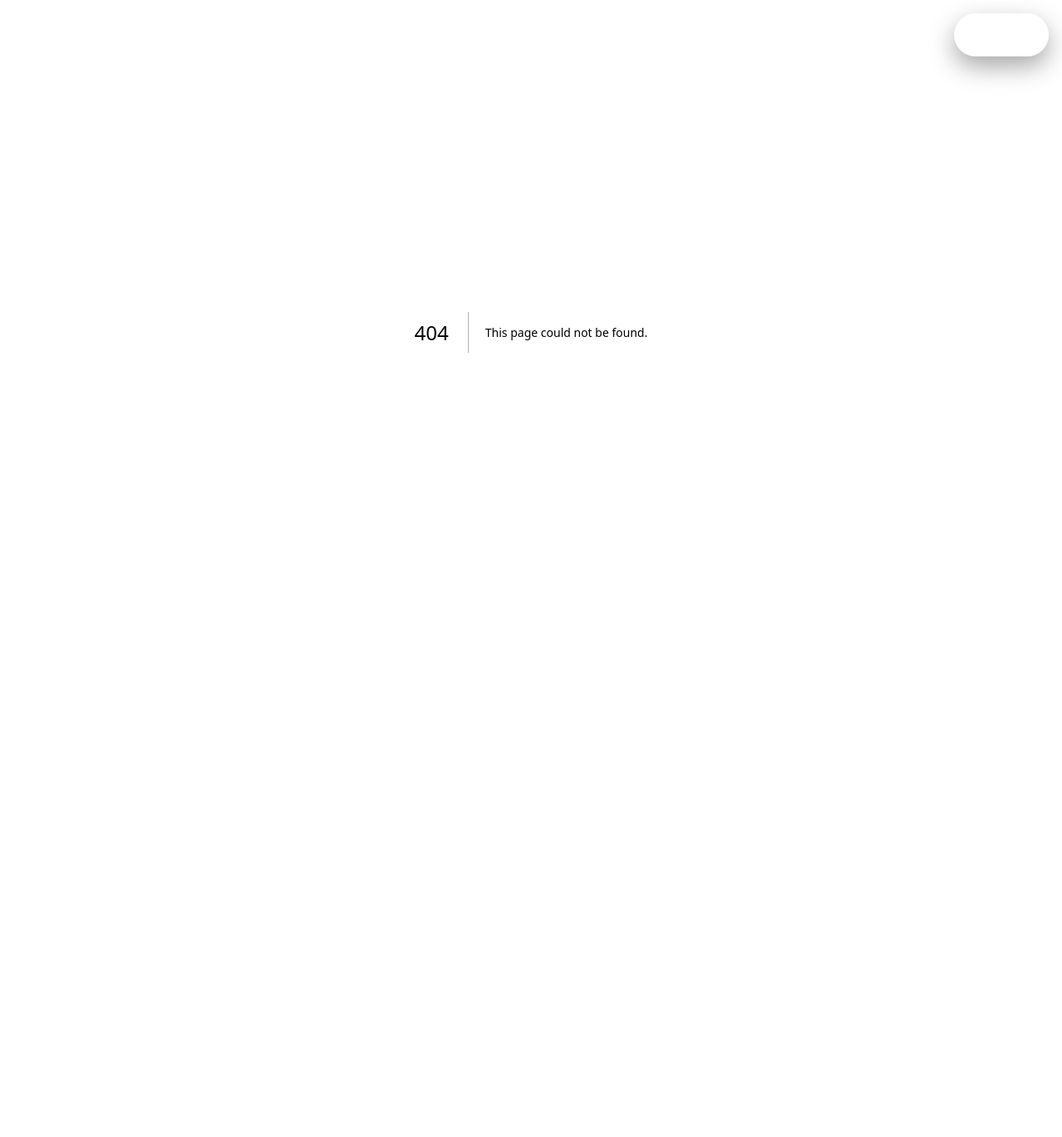
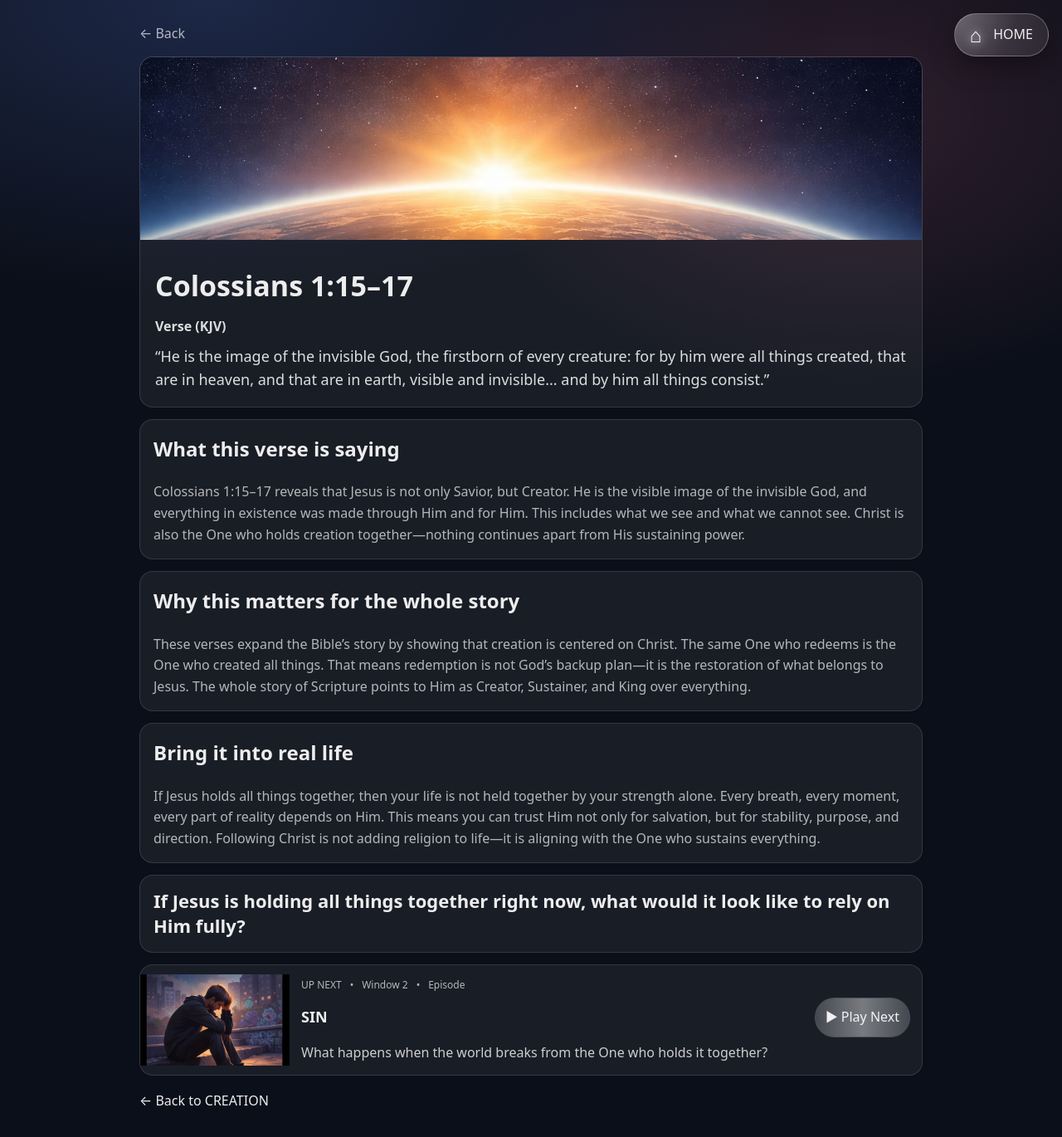
Before and after one commit to Message4U/six-windows, a Next.js app: page /bible/colossians-1-15-17 in a window 1280 px wide. Before the commit this address had no page. Shown: the top 1370 px of the page at 83% size. Before the commit the page ends 800 px from the top, so only its background shows below. Built offline with nearby package versions, Linux system fonts and the light colour scheme.

Commit message:
Add Colossians 1:15–17 page

```diff
--- /dev/null
+++ b/app/bible/colossians-1-15-17/page.tsx
@@ -0,0 +1,111 @@
+export default function ExploreColossians11517() {
+
+  return (
+    <main className="container">
+      <a className="back" href="/journey/creation">← Back</a>
+
+
+      <div className="card" style={{ overflow: "hidden", padding: 0, marginTop: 14 }}>
+        <img
+          src="/images/genesis-1-1.jpg"
+
+          alt="Creation"
+          style={{ width: "100%", height: 220, objectFit: "cover", display: "block" }}
+        />
+        <div style={{ padding: 18 }}>
+
+          <h1 className="h1" style={{ marginTop: 10 }}>Colossians 1:15–17</h1>
+
+
+
+          <div style={{ marginTop: 10, opacity: 0.92 }}>
+            <strong>Verse (KJV)</strong>
+            <div style={{ marginTop: 8, fontSize: 18, lineHeight: 1.6 }}>
+              “He is the image of the invisible God, the firstborn of every creature: for by him were all things created, that are in heaven, and that are in earth, visible and invisible... and by him all things consist.”
+
+            </div>
+          </div>
+        </div>
+      </div>
+
+      <div className="card" style={{ marginTop: 14 }}>
+        <h2 style={{ marginTop: 0 }}>What this verse is saying</h2>
+        <p className="p" style={{ marginBottom: 0 }}>
+  Colossians 1:15–17 reveals that Jesus is not only Savior, but Creator. He is the
+  visible image of the invisible God, and everything in existence was made through
+  Him and for Him. This includes what we see and what we cannot see. Christ is also
+  the One who holds creation together—nothing continues apart from His sustaining power.
+</p>
+
+
+      </div>
+
+      <div className="card" style={{ marginTop: 14 }}>
+        <h2 style={{ marginTop: 0 }}>Why this matters for the whole story</h2>
+       <p className="p" style={{ marginBottom: 0 }}>
+  These verses expand the Bible’s story by showing that creation is centered on Christ.
+  The same One who redeems is the One who created all things. That means redemption
+  is not God’s backup plan—it is the restoration of what belongs to Jesus. The whole
+  story of Scripture points to Him as Creator, Sustainer, and King over everything.
+</p>
+
+
+      </div>
+
+      <div className="card" style={{ marginTop: 14 }}>
+        <h2 style={{ marginTop: 0 }}>Bring it into real life</h2>
+        <p className="p" style={{ marginBottom: 0 }}>
+  If Jesus holds all things together, then your life is not held together by your
+  strength alone. Every breath, every moment, every part of reality depends on Him.
+  This means you can trust Him not only for salvation, but for stability, purpose,
+  and direction. Following Christ is not adding religion to life—it is aligning with
+  the One who sustains everything.
+</p>
+
+
+      </div>
+
+      <div className="card" style={{ marginTop: 14 }}>
+        <div style={{ fontSize: 22, fontWeight: 800, lineHeight: 1.35 }}>
+  If Jesus is holding all things together right now, what would it look like to rely on Him fully?
+</div>
+
+
+      </div>
+<div className="card episodeCard" style={{ marginTop: 14 }}>
+  <img
+    className="episodeThumb"
+    src="/images/sin.jpg"
+    alt="SIN"
+  />
+
+  <div className="episodeMeta">
+    <div className="episodeTopline">
+      <span>UP NEXT</span>
+      <span>•</span>
+      <span>Window 2</span>
+      <span>•</span>
+      <span>Episode</span>
+    </div>
+
+    <div className="episodeTitleRow">
+      <h3 className="episodeTitle">SIN</h3>
+
+      <a className="playNext" href="/journey/sin">
+        ▶ Play Next
+      </a>
+    </div>
+
+    <div style={{ marginTop: 6, opacity: 0.85 }}>
+      What happens when the world breaks from the One who holds it together?
+    </div>
+  </div>
+</div>
+
+
+      <div style={{ marginTop: 18 }}>
+        <a href="/journey/creation">← Back to CREATION</a>
+      </div>
+    </main>
+  );
+}
```
